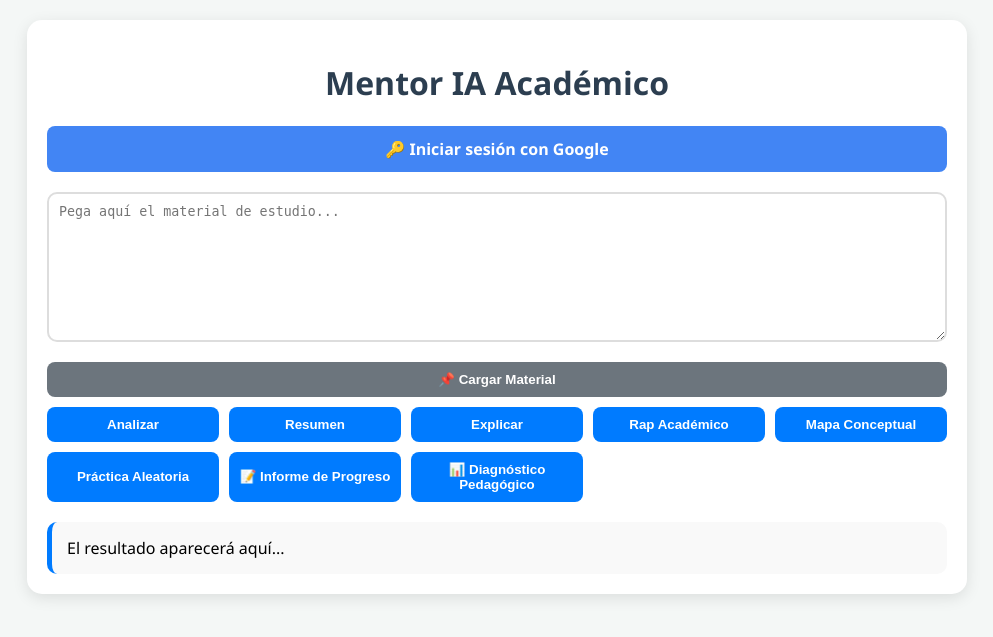
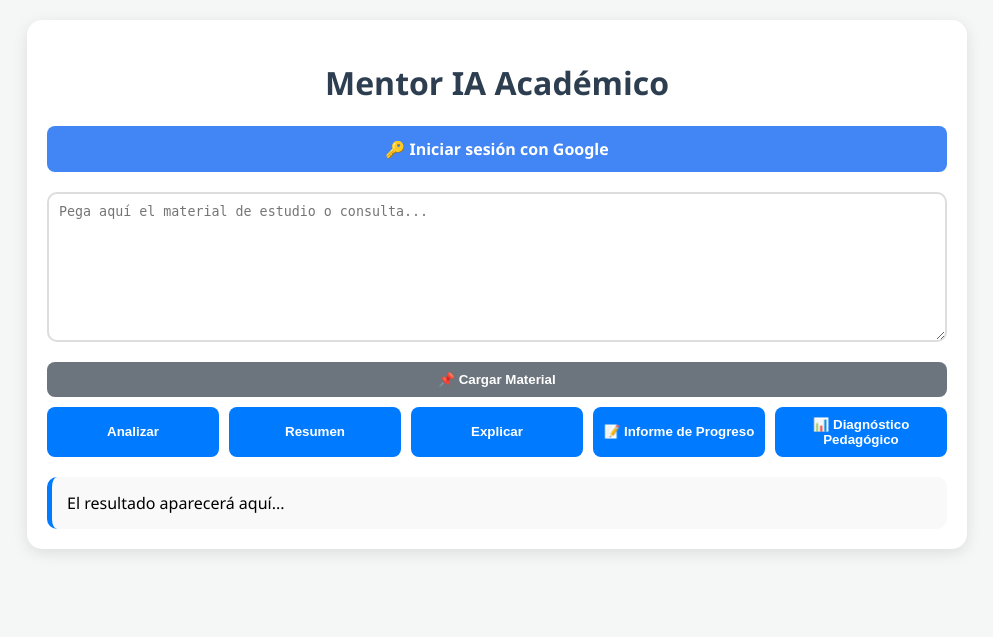
Before and after one commit to iaentrenador/mentor-academico, a Flask app: page / in a window 1280 px wide. Shown: the top 637 px of the page, without its empty margins (143-1136 px from the left). Run offline with Flask 3, Linux system fonts and the light colour scheme.

Commit message:
Update index.html

```diff
--- a/templates/index.html
+++ b/templates/index.html
@@ -3,7 +3,7 @@
 <head>
 <meta charset="UTF-8">
 <meta name="viewport" content="width=device-width, initial-scale=1.0">
-    <title>Mentor IA - Beta 5.3</title>
+<title>Mentor IA - Beta 2 Render</title>
 <style>
     body { font-family: 'Segoe UI', sans-serif; margin: 0; background-color: #f4f7f6; padding: 20px; }
     .container { max-width: 900px; margin: auto; background: #fff; padding: 20px; border-radius: 15px; box-shadow: 0 4px 15px rgba(0,0,0,0.1); }
@@ -13,7 +13,7 @@
     .controls { display: grid; grid-template-columns: repeat(auto-fit, minmax(150px, 1fr)); gap: 10px; margin-top: 15px; }
     button { padding: 10px; border: none; border-radius: 8px; cursor: pointer; background: #007bff; color: white; font-weight: 600; }
     .btn-load { background: #6c757d; grid-column: 1 / -1; }
-        #resultado { margin-top: 20px; padding: 15px; background: #f9f9f9; border-radius: 10px; border-left: 5px solid #007bff; }
+    #resultado { margin-top: 20px; padding: 15px; background: #f9f9f9; border-radius: 10px; border-left: 5px solid #007bff; white-space: pre-wrap; }
     .acordeon { cursor: pointer; padding: 10px; background: #e9ecef; margin-bottom: 5px; border-radius: 8px; font-weight: bold; }
     .panel { padding: 10px; display: none; background: #f1f3f5; border-radius: 8px; margin-bottom: 10px; white-space: pre-wrap; }
 </style>
@@ -23,16 +23,13 @@
     <h1>Mentor IA Académico</h1>
     <a href="/login" class="btn-login">🔑 Iniciar sesión con Google</a>
 
-        <textarea id="texto" placeholder="Pega aquí el material de estudio..."></textarea>
+    <textarea id="texto" placeholder="Pega aquí el material de estudio o consulta..."></textarea>
 
     <div class="controls">
-            <button class="btn-load" onclick="enviar('cargar_material')">📌 Cargar Material</button>
+        <button class="btn-load" onclick="enviarMaterial()">📌 Cargar Material</button>
         <button onclick="enviar('analizar')">Analizar</button>
         <button onclick="enviar('resumen')">Resumen</button>
         <button onclick="enviar('explicar')">Explicar</button>
-            <button onclick="enviar('rap')">Rap Académico</button>
-            <button onclick="enviar('mapa_conceptual')">Mapa Conceptual</button>
-            <button onclick="enviar('aleatorio')">Práctica Aleatoria</button>
         <button onclick="enviar('informe_progreso')">📝 Informe de Progreso</button>
         <button onclick="enviar('diagnostico')">📊 Diagnóstico Pedagógico</button>
     </div>
@@ -42,8 +39,9 @@
 
 <script>
 const BASE_URL = window.location.origin;
-        const acordeonEstados = {}; // Guardar estado abierto/cerrado por sección
+const acordeonEstados = {};
 
+// Función para enviar consultas al entrenador
 async function enviar(tarea) {
     const texto = document.getElementById('texto').value;
     if (!texto) return alert("Ingresa contenido.");
@@ -68,12 +66,32 @@
         } else {
             resultadoDiv.innerText = data.resultado;
         }
-
     } catch (err) {
         resultadoDiv.innerText = "Error de conexión.";
     }
 }
 
+// Función para cargar material
+async function enviarMaterial() {
+    const texto = document.getElementById('texto').value;
+    if (!texto) return alert("Ingresa contenido para cargar.");
+    const resultadoDiv = document.getElementById('resultado');
+    resultadoDiv.innerHTML = "Cargando material...";
+
+    try {
+        const res = await fetch(`${BASE_URL}/cargar_material`, {
+            method: 'POST',
+            headers: { 'Content-Type': 'application/json' },
+            body: JSON.stringify({ material: texto })
+        });
+        const data = await res.json();
+        resultadoDiv.innerText = data.resultado || data.error;
+    } catch (err) {
+        resultadoDiv.innerText = "Error de conexión.";
+    }
+}
+
+// Acordeón para resultados largos
 function mostrarAcordeon(texto) {
     const resultadoDiv = document.getElementById('resultado');
     resultadoDiv.innerHTML = "";
@@ -93,7 +111,6 @@
         panel.className = 'panel';
         panel.innerText = contenido;
 
-                // Restaurar estado previo si existía
         if (acordeonEstados[titulo] === true) panel.style.display = 'block';
 
         btn.addEventListener('click', () => {
```
Lines whose indentation alone changed are shown as unchanged.
